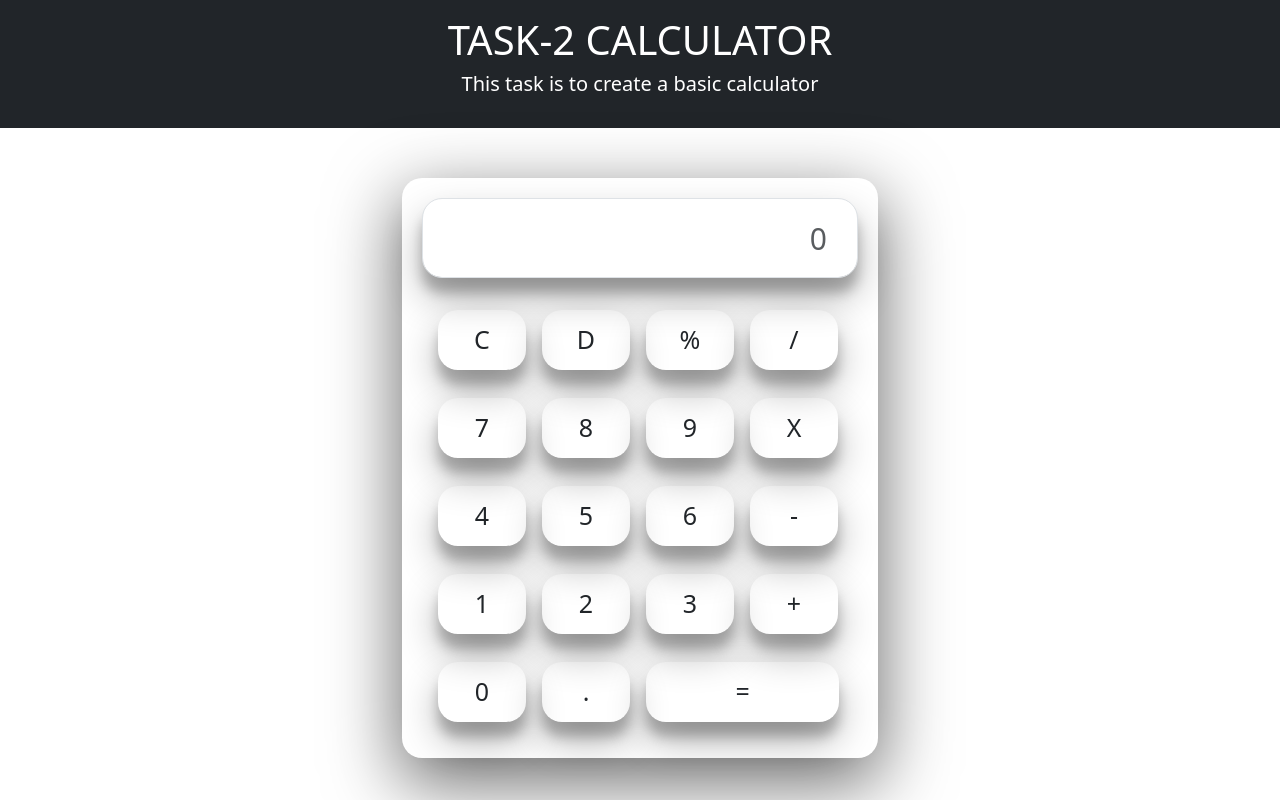
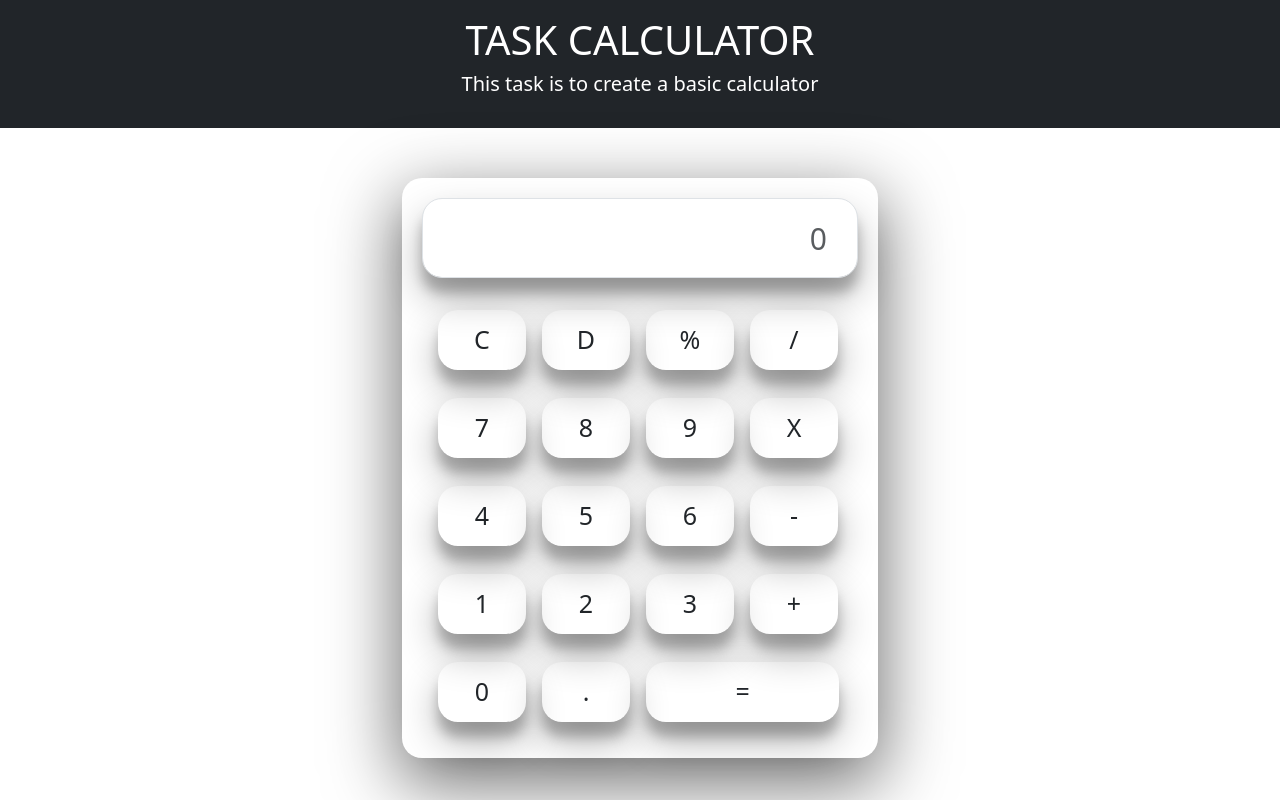
Before and after one commit to Yogesh1101/FSD-Day15-Task2-DOM-Calculator, a plain HTML site: page index.html in a window 1280 px wide. Drawn offline with nearby package versions, Linux system fonts and the light colour scheme.

Commit message:
Update index.html

```diff
--- a/index.html
+++ b/index.html
@@ -21,7 +21,7 @@
     <header
       class="header card-title bg-dark h1 text-bg-success text-center pb-3 pt-3 mb-3"
     >
-      <h1 id="title" class="fs-1">TASK-2 CALCULATOR</h1>
+      <h1 id="title" class="fs-1">TASK CALCULATOR</h1>
       <p id="description" class="fs-5">
         This task is to create a basic calculator
       </p>
```
